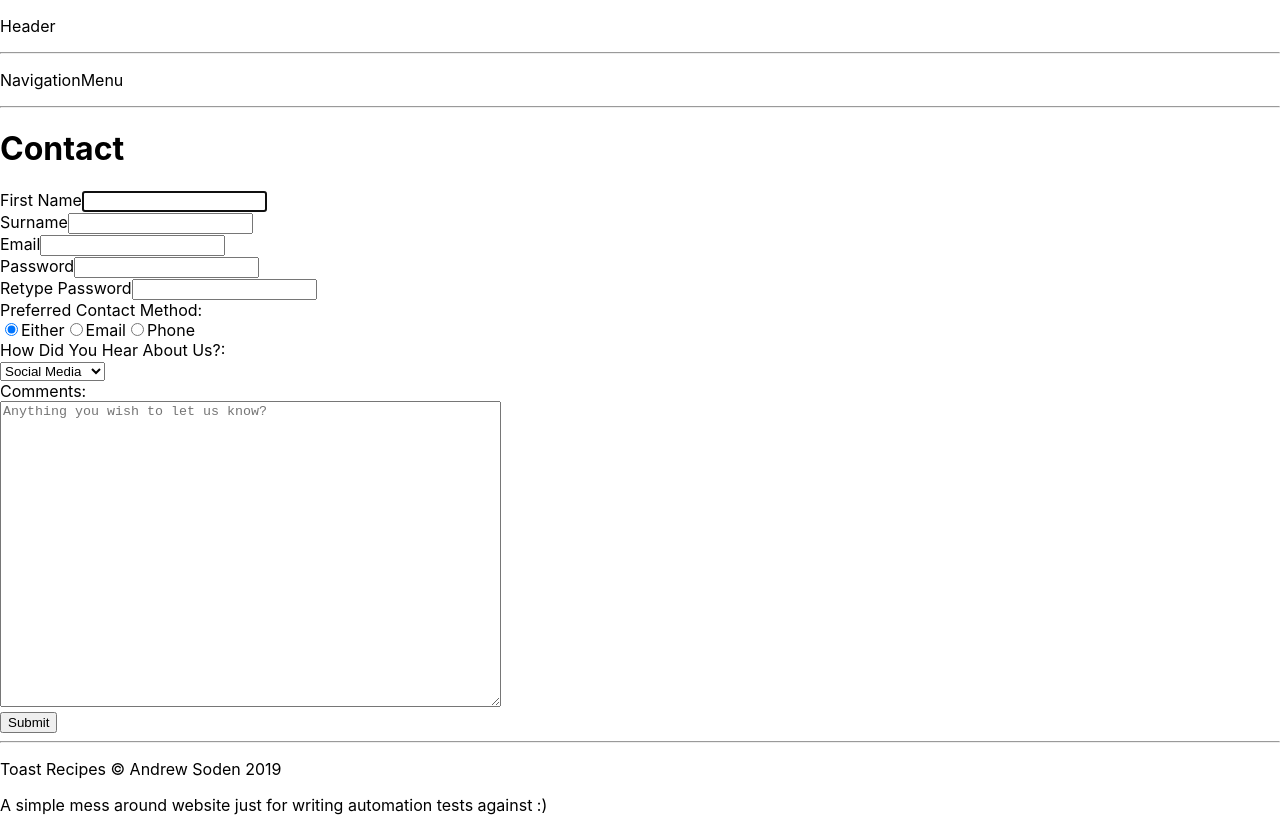
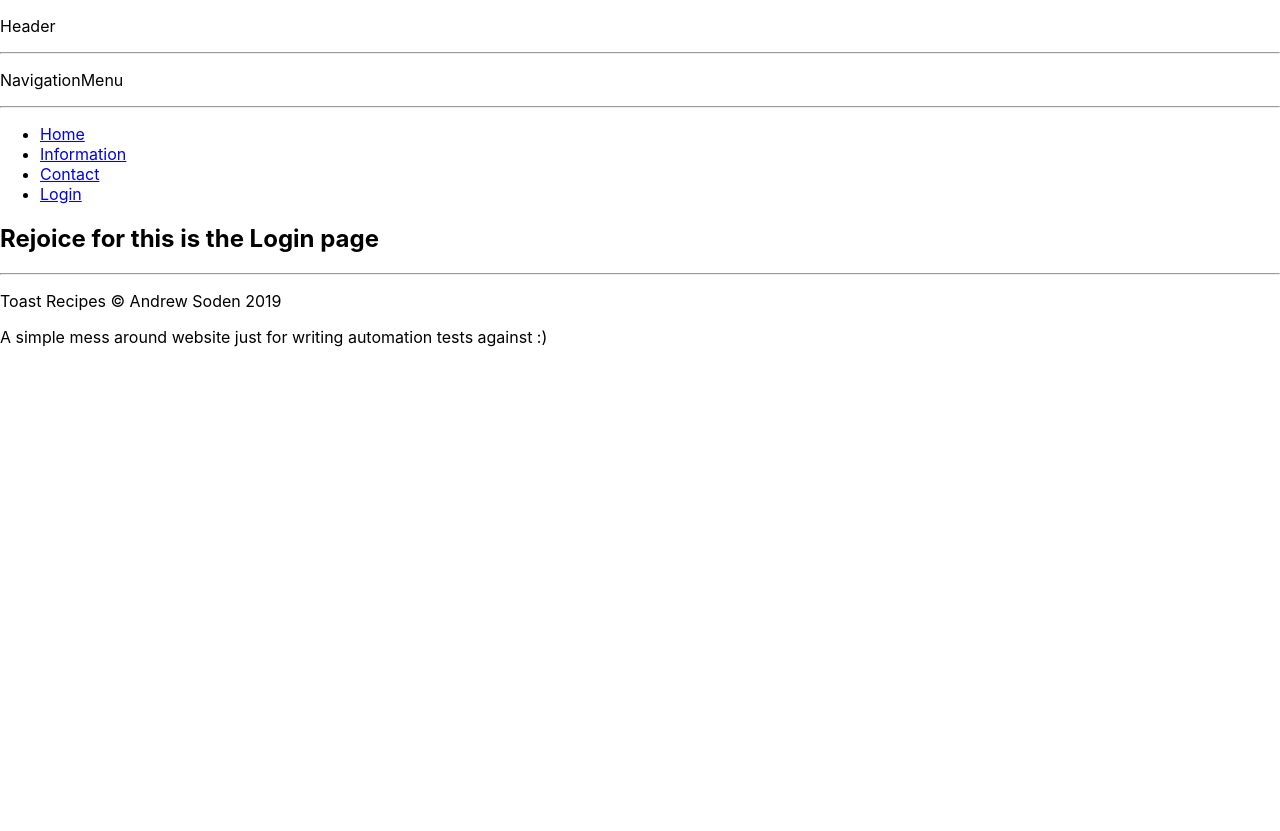
Before and after one commit to andrewsoden/toast_recipes, a React (Create React App) app: page /#/login in a window 1280 px wide. After the commit the page ends 800 px from the top, so only its background shows below. Built offline with nearby package versions, Linux system fonts and the light colour scheme.

Commit message:
Basic navigation work

```diff
--- a/package.json
+++ b/package.json
@@ -6,6 +6,7 @@
   "dependencies": {
     "react": "^16.7.0",
     "react-dom": "^16.7.0",
+    "react-router-dom": "^4.3.1",
     "react-scripts": "2.1.3"
   },
   "scripts": {
--- a/src/App.js
+++ b/src/App.js
@@ -1,7 +1,6 @@
 import React, { Component } from 'react';
 import Header from './Header';
 import NavigationMenu from './NavigationMenu.js';
-import Contact from './Contact.js';
 import Footer from './Footer';
 
 
@@ -11,7 +10,6 @@ class App extends Component {
       <div>
         <Header />
         <NavigationMenu />
-        <Contact />
         <Footer />
       </div>
     );
--- /dev/null
+++ b/src/Home.js
@@ -0,0 +1,13 @@
+import React, { Component } from "react";
+
+class Home extends Component {
+  render() {
+    return (
+      <div>
+        <h2>Rejoice for this is the Home page</h2>
+      </div>
+    );
+  }
+}
+
+export default Home;
--- /dev/null
+++ b/src/Information.js
@@ -0,0 +1,13 @@
+import React, { Component } from "react";
+
+class Information extends Component {
+  render() {
+    return (
+      <div>
+        <h2>Rejoice for this is the Information page</h2>
+      </div>
+    );
+  }
+}
+
+export default Information;
--- /dev/null
+++ b/src/Login.js
@@ -0,0 +1,13 @@
+import React, { Component } from "react";
+
+class Login extends Component {
+  render() {
+    return (
+      <div>
+        <h2>Rejoice for this is the Login page</h2>
+      </div>
+    );
+  }
+}
+
+export default Login;
--- a/src/NavigationMenu.js
+++ b/src/NavigationMenu.js
@@ -1,12 +1,35 @@
 import React, { Component } from 'react';
+import {
+  Route,
+  NavLink,
+  HashRouter
+} from "react-router-dom";
+import Home from "./Home";
+import Information from "./Information";
+import Contact from "./Contact";
+import Login from "./Login";
 
 class NavigationMenu extends Component {
   render() {
     return (
+      <HashRouter>
       <div>
         <p>NavigationMenu</p>
         <hr />
+          <ul className="header">
+            <li><NavLink to="/">Home</NavLink></li>
+            <li><NavLink to="/information">Information</NavLink></li>
+            <li><NavLink to="/contact">Contact</NavLink></li>
+            <li><NavLink to="/login">Login</NavLink></li>
+          </ul>
+        <div className="content">
+          <Route exact path="/" component={Home}/>
+          <Route path="/information" component={Information}/>
+          <Route path="/contact" component={Contact}/>
+          <Route path="/login" component={Login}/>
+        </div>
       </div>
+      </HashRouter>
     );
   }
 }
```
Also changed, not shown: 1 other file (tests, documents, lock files or other folders).
